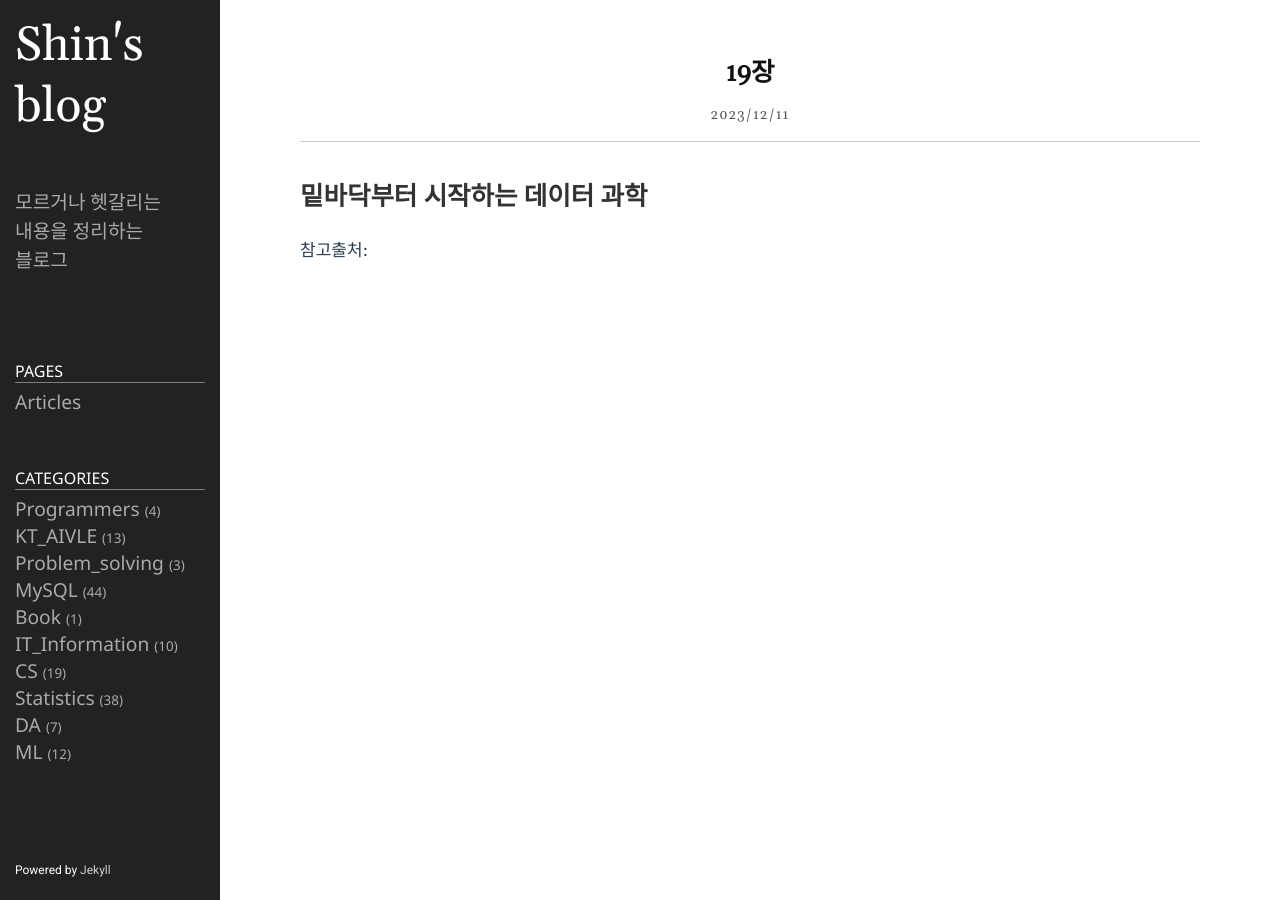
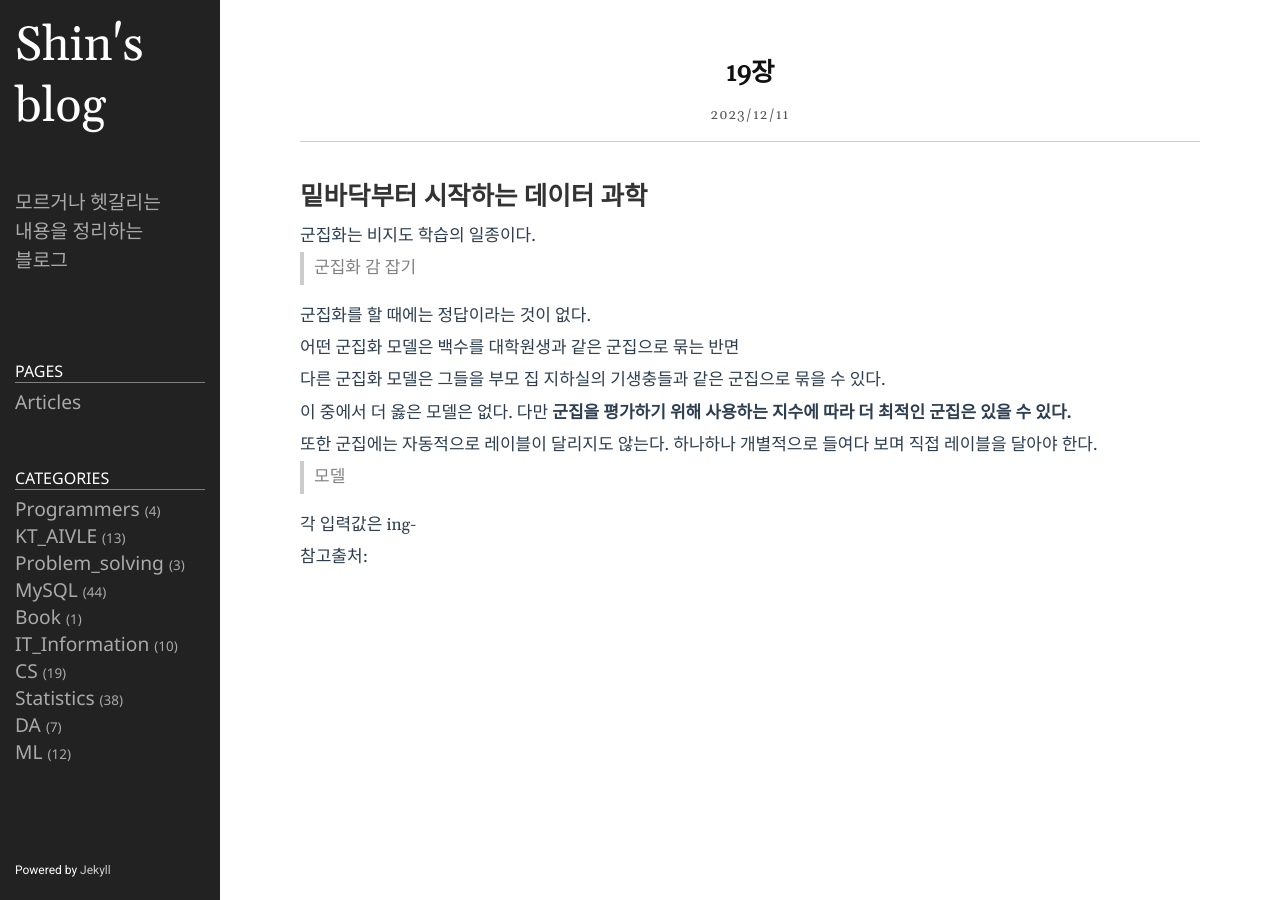
Before and after one commit to shina1221/shina1221.github.io, a Jekyll site: the page built from _posts/도서/밑바닥부터 시작하는 데이터 과학/2023-12-11-11-19장 군집화.markdown, in a window 1280 px wide. Built offline with Jekyll 4.4.1, drawn with Linux system fonts in a browser that asks for light colours.

Commit message:
Update 2023-12-11-11-19장 군집화.markdown

```diff
--- a/_posts/도서/밑바닥부터 시작하는 데이터 과학/2023-12-11-11-19장 군집화.markdown
+++ b/_posts/도서/밑바닥부터 시작하는 데이터 과학/2023-12-11-11-19장 군집화.markdown
@@ -7,6 +7,19 @@ use_math: true
 ---
 # 밑바닥부터 시작하는 데이터 과학
 
->
+군집화는 비지도 학습의 일종이다.
+
+> 군집화 감 잡기
+
+군집화를 할 때에는 정답이라는 것이 없다.
+어떤 군집화 모델은 백수를 대학원생과 같은 군집으로 묶는 반면
+다른 군집화 모델은 그들을 부모 집 지하실의 기생충들과 같은 군집으로 묶을 수 있다.
+이 중에서 더 옳은 모델은 없다. 다만 **군집을 평가하기 위해 사용하는 지수에 따라 더 최적인 군집은 있을 수 있다.**
+또한 군집에는 자동적으로 레이블이 달리지도 않는다. 하나하나 개별적으로 들여다 보며 직접 레이블을 달아야 한다.
+
+> 모델
+
+각 입력값은 ing-
+
 
 참고출처:
```
